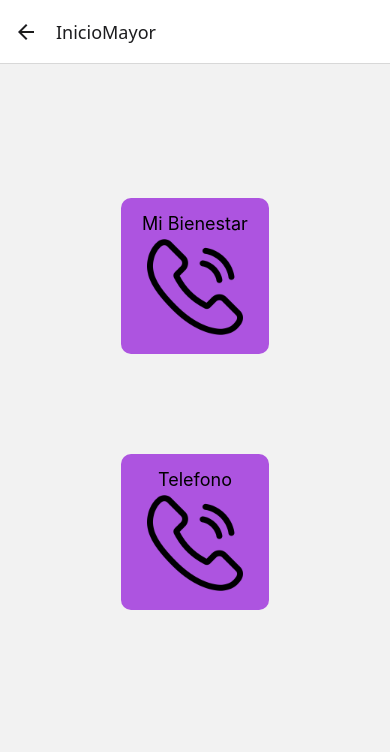
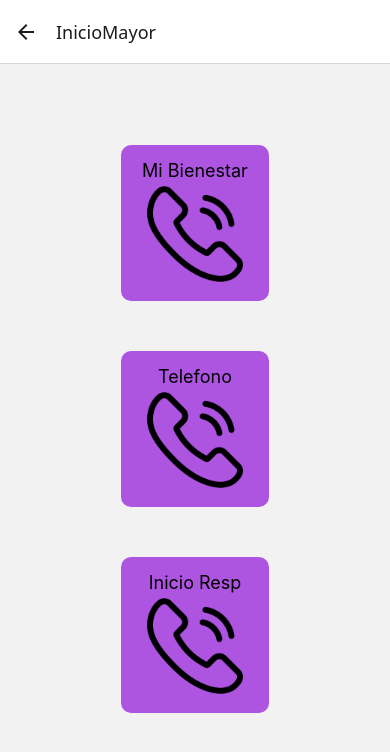
Before and after one commit to LucasPuliducci666/abuelitosp, a React Native app: screen /InicioMayor in a window 390 px wide. Shown: the top 752 px of the page. Built offline with nearby package versions, Linux system fonts and the light colour scheme.

Commit message:
Agrego la pantalla de inicio mayor

```diff
--- a/App.js
+++ b/App.js
@@ -6,7 +6,8 @@ import RecuperarContrasena from './vistas/RecuperarContrasena';
 import inicioSesion from './vistas/inicioSesion';
 import registroUsuario from './vistas/registroUsuario';
 import InicioMayor from './vistas/InicioMayor';
-import miBienestar from './vistas/miBienestar'; // ¡ojo! respetá mayúsculas/minúsculas según lo escribiste
+import InicioResponsable from './vistas/InicioResponsable';
+import miBienestar from './vistas/miBienestar';
 
 const Stack = createNativeStackNavigator();
 
@@ -17,6 +18,7 @@ export default function App() {
         <Stack.Screen name="inicioSesion" component={inicioSesion} />
         <Stack.Screen name="registroUsuario" component={registroUsuario} />
         <Stack.Screen name="InicioMayor" component={InicioMayor} />
+        <Stack.Screen name="InicioResponsable" component={InicioResponsable} />
         <Stack.Screen name="miBienestar" component={miBienestar} />
         <Stack.Screen name="RecuperarContrasena" component={RecuperarContrasena} />
       </Stack.Navigator>
--- a/componentes/BotonGeneral.js
+++ b/componentes/BotonGeneral.js
@@ -31,7 +31,7 @@ const styles = StyleSheet.create({
     paddingHorizontal: 10,
     justifyContent: 'center',
     alignItems: 'center',
-    marginBottom: 100,
+    marginBottom: 50,
   },
   image: {
     margin: 5,
--- a/vistas/InicioMayor.js
+++ b/vistas/InicioMayor.js
@@ -1,4 +1,4 @@
-import { View, Text } from 'react-native';
+import { View } from 'react-native';
 import BotonGeneral from '../componentes/BotonGeneral';
 import arrowImage from '../imagenes/telefono.png';
 
@@ -7,6 +7,7 @@ export default function InicioMayor() {
     <View style={{ flex: 1, justifyContent: 'center', alignItems: 'center' }}>
       <BotonGeneral titulo="Mi Bienestar" imageSource={arrowImage} to="miBienestar" />
       <BotonGeneral titulo="Telefono" imageSource={arrowImage} to="" />
+      <BotonGeneral titulo="Inicio Resp" imageSource={arrowImage} to="InicioResponsable" />
     </View>
 
   );
```
